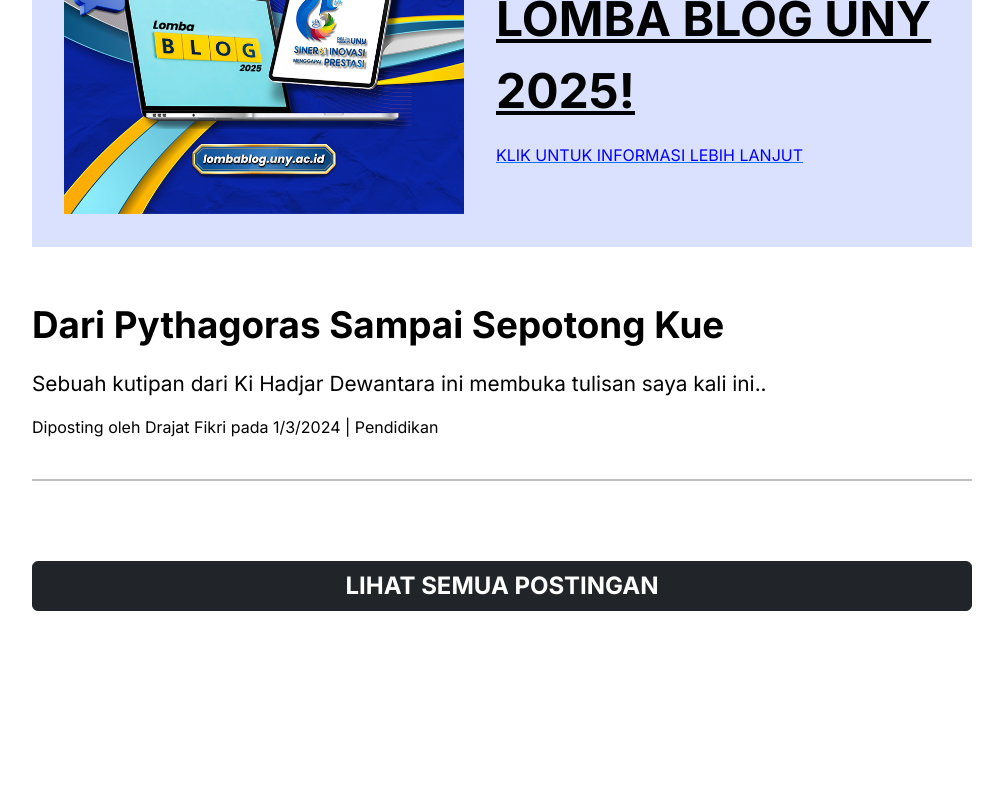
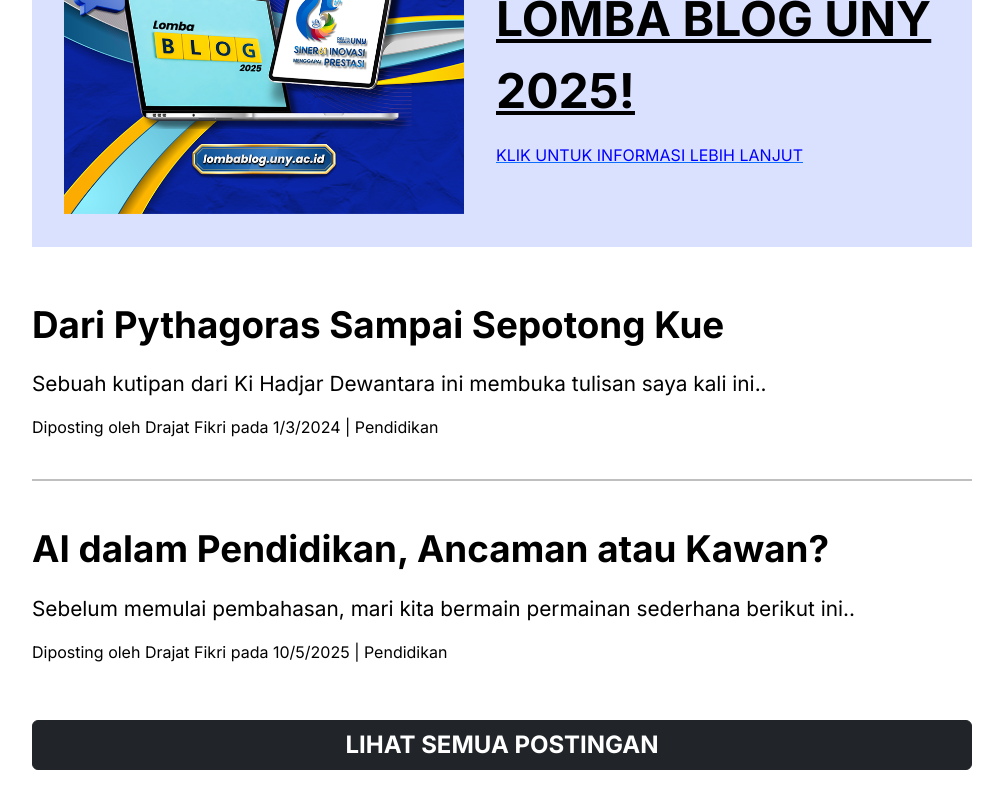
Before and after one commit to drajat824/flozistor, a Next.js app: page / in a window 1280 px wide. Shown: the part 701-1501 px from the top of the page, without its empty margins (138-1141 px from the left). Before the commit the page ends 1342 px from the top, so only its background shows below. Built offline with nearby package versions, Linux system fonts and the light colour scheme.

Commit message:
Add new post link for "AI dalam Pendidikan" to Home and PostPage components

```diff
--- a/src/app/page.js
+++ b/src/app/page.js
@@ -25,13 +25,17 @@
 
           {/* Postingan */}
 
-          {/* Repeatable Link Component */}
           <Link href="/post/dari-pythagoras-sampai-sepotong-kue" onClick={() => window.location.href = "/post/dari-pythagoras-sampai-sepotong-kue"} style={{ cursor: 'pointer', textDecoration: 'none', color: 'black' }}>
             <p style={{ fontWeight: 'bolder', fontSize: '2.3rem' }}>Dari Pythagoras Sampai Sepotong Kue</p>
             <p style={{ fontSize: '1.3rem' }}>Sebuah kutipan dari Ki Hadjar Dewantara ini membuka tulisan saya kali ini..</p>
             <p style={{ fontSize: '1rem' }}>Diposting oleh Drajat Fikri pada 1/3/2024 | Pendidikan</p>
           </Link>
           <hr style={{ border: '1px solid black', margin: '40px 0' }} />
+          <Link href="/post/ai-dalam-pendidikan" onClick={() => window.location.href = "/post/ai-dalam-pendidikan"} style={{ cursor: 'pointer', textDecoration: 'none', color: 'black' }}>
+            <p style={{ fontWeight: 'bolder', fontSize: '2.3rem' }}>AI dalam Pendidikan, Ancaman atau Kawan?</p>
+            <p style={{ fontSize: '1.3rem' }}>Sebelum memulai pembahasan, mari kita bermain permainan sederhana berikut ini..</p>
+            <p style={{ fontSize: '1rem' }}>Diposting oleh Drajat Fikri pada 10/5/2025 | Pendidikan</p>
+          </Link>
 
           {/* Button Postingan */}
           <Button variant="dark" style={{ marginTop: '40px', width: '100%', height: '50px', fontSize: '1.5rem', fontWeight: 'bold' }} onClick={() => window.location.href = "/post"}>LIHAT SEMUA POSTINGAN</Button>
@@ -52,6 +56,11 @@
             <p style={{ fontSize: 15 }}>Diposting oleh Drajat Fikri pada 1/3/2024 | Pendidikan</p>
           </Link>
           <hr style={{ border: '0.5px solid black', margin: '40px 0' }} />
+          <Link href="/post/ai-dalam-pendidikan" onClick={() => window.location.href = "/post/ai-dalam-pendidikan"} style={{ cursor: 'pointer', textDecoration: 'none', color: 'black' }}>
+            <p style={{ fontWeight: 'bolder', fontSize: 30 }}>AI dalam Pendidikan, Ancaman atau Kawan?</p>
+            <p style={{ fontSize: 20 }}>Sebelum memulai pembahasan, mari kita bermain permainan sederhana berikut ini..</p>
+            <p style={{ fontSize: 15 }}>Diposting oleh Drajat Fikri pada 10/5/2025 | Pendidikan</p>
+          </Link>
 
           {/* Button Postingan */}
           <Button variant="dark" style={{ marginTop: '40px', width: '100%', height: '50px', fontSize: '1.5rem', fontWeight: 'bold' }} onClick={() => window.location.href = "/post"}>LIHAT SEMUA POSTINGAN</Button>
```
Also changed, not shown: src/app/post/page.js (+13 -1 lines).
